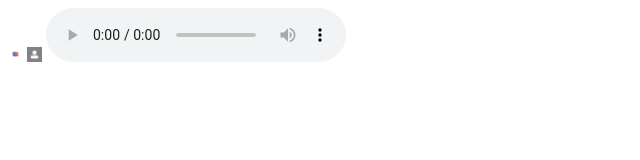
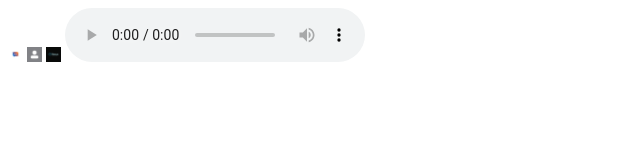
Before and after one commit to omar0elmallah/ai-re., a plain HTML site: page index.html in a window 1280 px wide. Shown: the whole page, without its empty margins (0-640 px from the left). Drawn offline with Linux system fonts and the light colour scheme.

Commit message:
Update index.html

```diff
--- a/index.html
+++ b/index.html
@@ -8,6 +8,7 @@
 <body>
     <img src="botimg.jpg" alt="bot" width="15" height="15">
     <img src="userimg.jpg" alt="user" width="15" height="15">
+    <img src="logo.png" alt="user" width="15" height="15">
     <audio src="sentmessage_1.wav" controls></audio>
 </body>
 </html>
```
